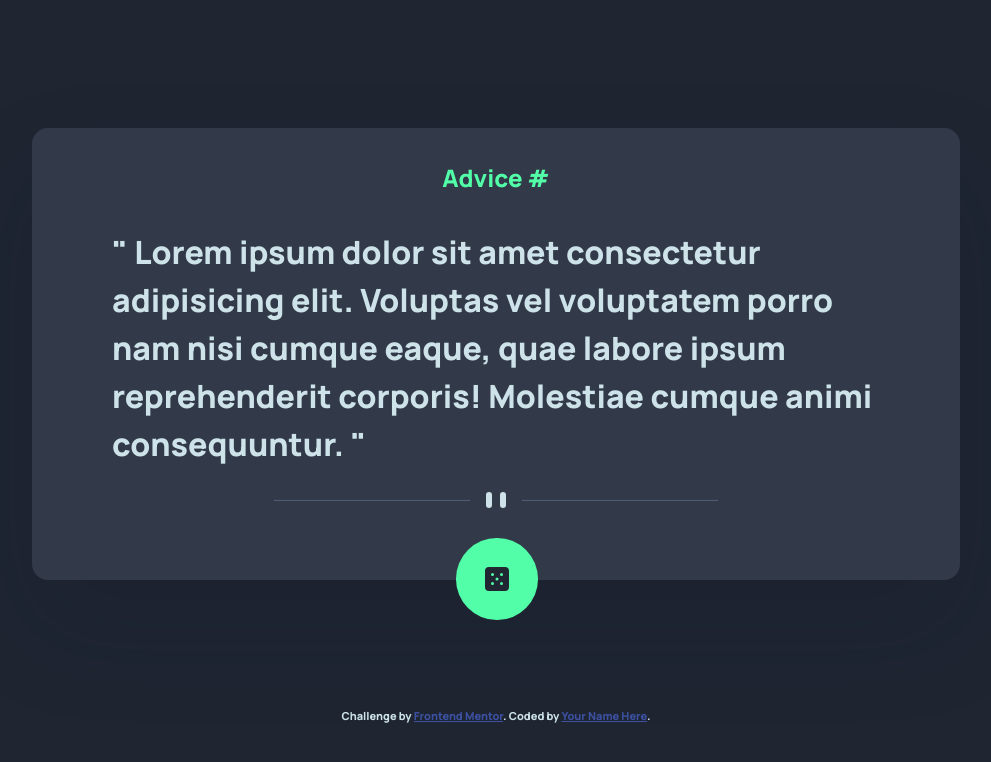
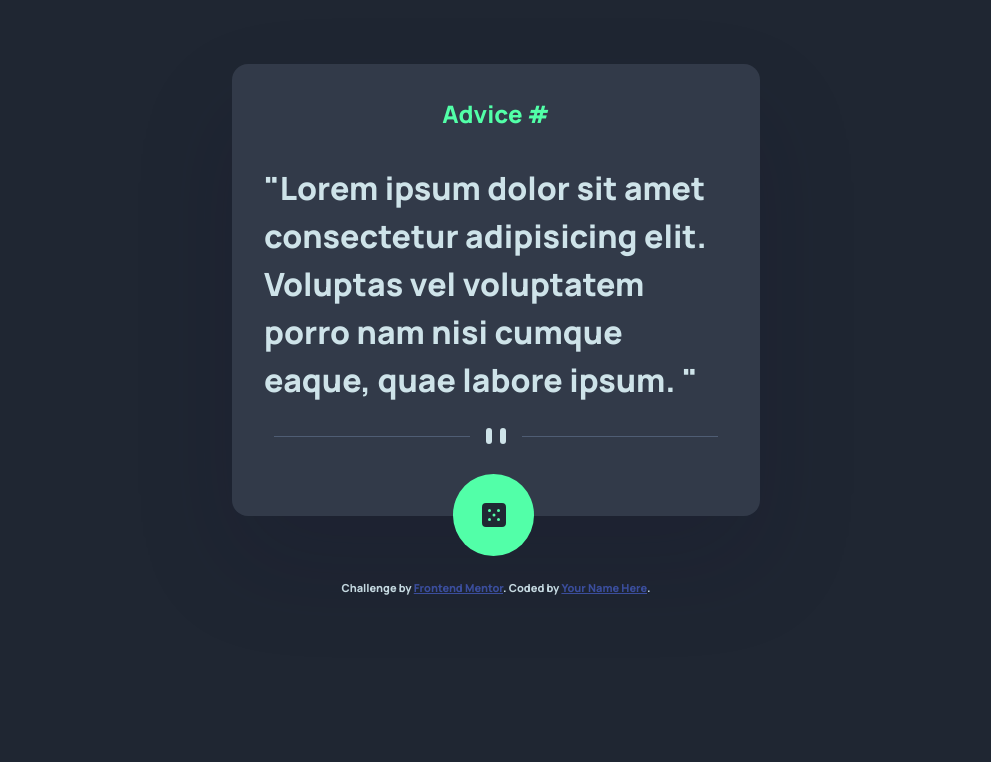
Before and after one commit to RonenTGreat/advice-generator, a plain HTML site: page index.html in a window 1280 px wide. Shown: the whole page, without its empty margins (144-1135 px from the left). Drawn offline with Linux system fonts and the light colour scheme.

Commit message:
completed frontend design layout

```diff
--- a/index.html
+++ b/index.html
@@ -15,7 +15,7 @@
       <h1>Advice #</h1>
 
       <p class="advice">
-        " Lorem ipsum dolor sit amet consectetur adipisicing elit. Voluptas vel voluptatem porro nam nisi cumque eaque, quae labore ipsum reprehenderit corporis! Molestiae cumque animi consequuntur. "
+        "Lorem ipsum dolor sit amet consectetur adipisicing elit. Voluptas vel voluptatem porro nam nisi cumque eaque, quae labore ipsum. "
       </p>
       <div class="divider"></div>
       <button class="btn"><img src="./images/icon-dice.svg" alt=""></button>
--- a/style.css
+++ b/style.css
@@ -78,17 +78,17 @@ body{
   display: flex;
   align-items: center;
   justify-content: center;
-  max-width: 60rem;
+  max-width: 35rem;
   width: 100%;
   margin: 0 auto;
-  padding: 8rem 1rem;
+  padding: 4rem 1rem;
 }
 
 .container .card{
   width: 100%;
   position: relative;
   background-color: var(--dark-grayish-blue);
-  padding: 0 5rem 3rem 5rem;
+  padding: 0 2rem 3rem 2rem;
   box-shadow: rgba(17, 12, 46, 0.15) 0px 48px 100px 0px;
   border-radius: 1rem;
 }
@@ -116,7 +116,7 @@ body{
   cursor: pointer;
   position: absolute;
   bottom: -2.5rem;
-  left: 26.5rem;
+  left: calc(50% + -2.7rem);
   border: none;
   border-radius: 50%;
   background-color: var(--neon-green);
@@ -124,7 +124,7 @@ body{
 }
 
 .btn:hover{
-  box-shadow: -1px 0px 75px 9px var(--neon-green);
--webkit-box-shadow: -1px 0px 75px 9px var(--neon-green);
--moz-box-shadow: -1px 0px 75px 9px var(--neon-green);
+  box-shadow: -1px 0px 75px 6px var(--neon-green);
+-webkit-box-shadow: -1px 0px 75px 6px var(--neon-green);
+-moz-box-shadow: -1px 0px 75px 6px var(--neon-green);
 }
```
